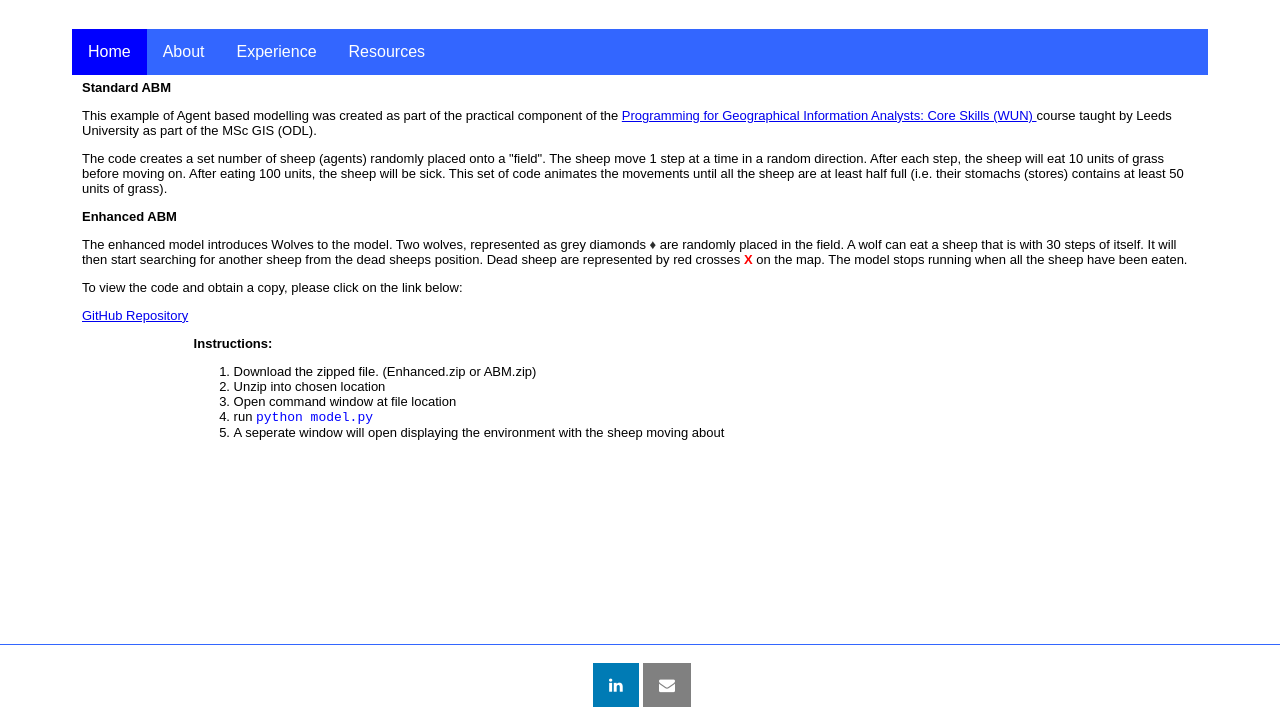
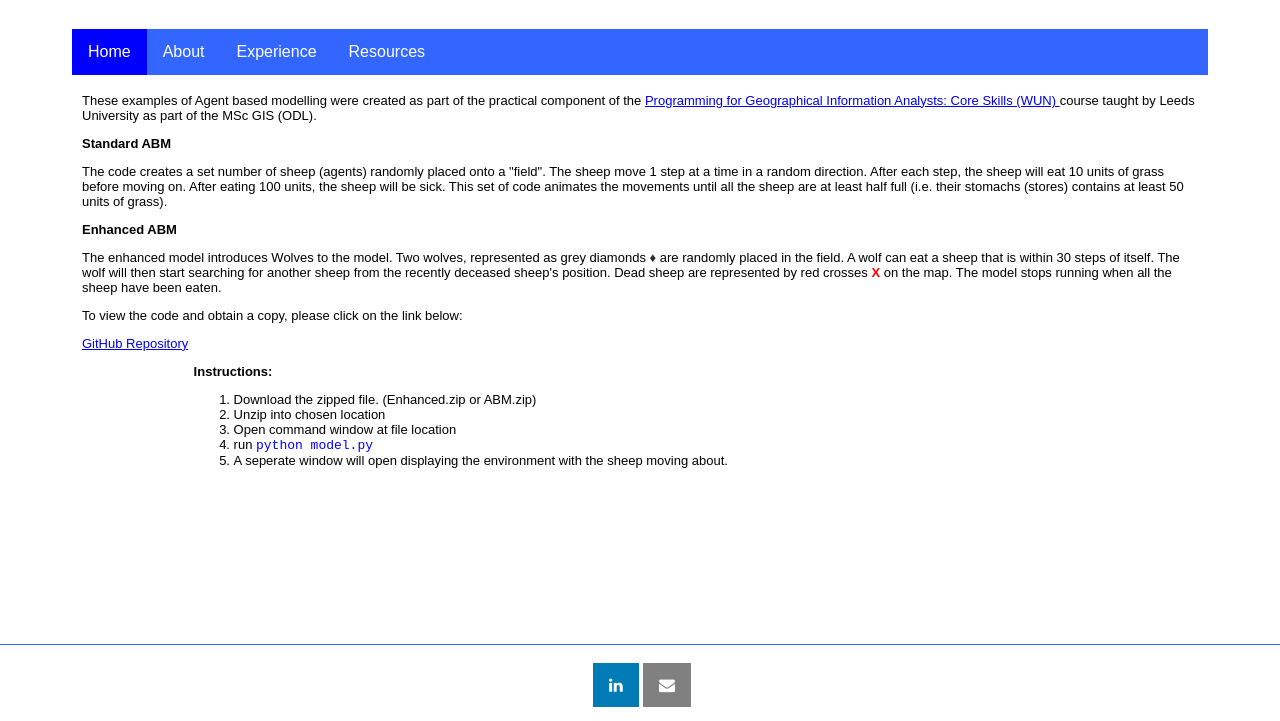
Before and after one commit to gisworld/gisworld.github.io, a plain HTML site: page index.html in a window 1280 px wide. Shown: the part 79-800 px from the top of the page. Drawn offline with Linux system fonts and the light colour scheme.

Commit message:
Updated Index

```diff
--- a/index.html
+++ b/index.html
@@ -39,15 +39,15 @@ Agent Based Modeling
 </div>
 <!--Main body of the website provding links to resources -->
 <div class="main">
+<p> These examples of Agent based modelling were created as part of the practical component of the <a href ="http://webprod3.leeds.ac.uk/catalogue/dynmodules.asp?Y=201718&M=GEOG-5991M"> Programming for Geographical Information Analysts: Core Skills (WUN) </a> course
+taught by Leeds University as part of the MSc GIS (ODL). </p>
 <strong>Standard ABM </strong>
-<p> This example of Agent based modelling was created as part of the practical component of the <a href ="http://webprod3.leeds.ac.uk/catalogue/dynmodules.asp?Y=201718&M=GEOG-5991M"> Programming for Geographical Information Analysts: Core Skills (WUN) </a> course
-taught by Leeds University as part of the MSc GIS (ODL). </p>
 <p> The code creates a set number of sheep (agents) randomly placed onto a "field". The sheep move 1 step at a time in a random direction.
 After each step, the sheep will eat 10 units of grass before moving on. After eating 100 units, the sheep will be sick.
 This set of code animates the movements until all the sheep are at least half full (i.e. their stomachs (stores) contains at least 50 units of grass). </p>
 <strong>Enhanced ABM </strong>
 <p> The enhanced model introduces Wolves to the model. Two wolves, represented as grey diamonds<span style="color:#2c2d2d"> &diams;  </span> are randomly placed in the field.
-A wolf can eat a sheep that is with 30 steps of itself. It will then start searching for another sheep from the dead sheeps position.
+A wolf can eat a sheep that is within 30 steps of itself. The wolf will then start searching for another sheep from the recently deceased sheep's position.
 Dead sheep are represented by red crosses <strong><span style="color: red"> X </span></strong>on the map.
 The model stops running when all the sheep have been eaten.
 </p>
@@ -60,7 +60,7 @@ The model stops running when all the sheep have been eaten.
 <li>Unzip into chosen location </li>
 <li>Open command window at file location </li>
 <li>run <span style="color:blue"><code>python model.py </code></span></li>
-<li>A seperate window will open displaying the environment with the sheep moving about </p>
+<li>A seperate window will open displaying the environment with the sheep moving about. </p>
 </ol>
 </div>
 <!--Spacer required to stop text being blocked by footer -->
```
